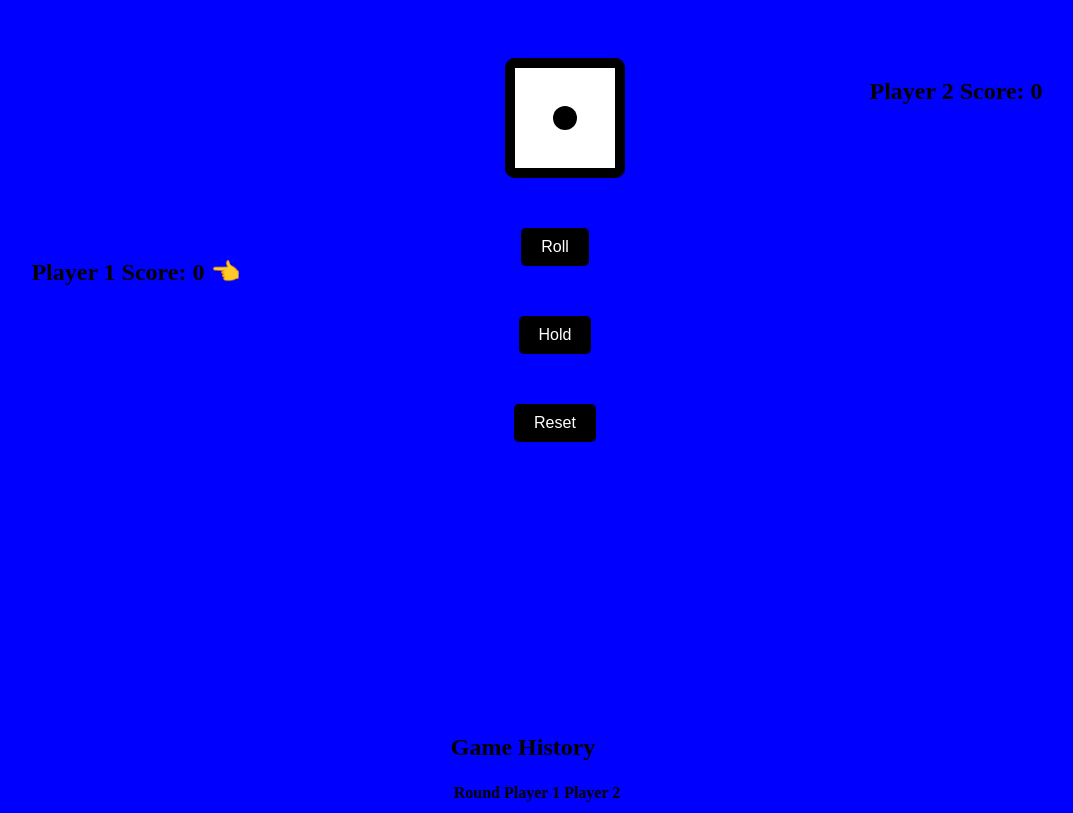
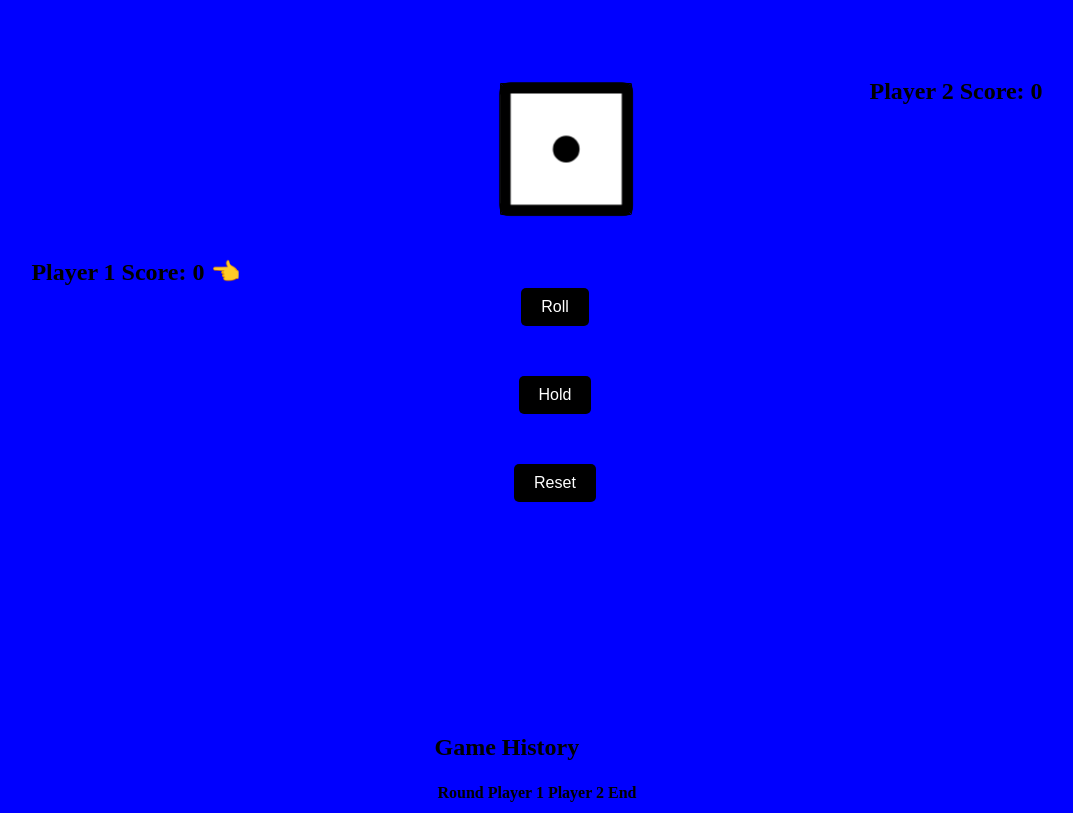
Before and after one commit to Fizox/Dice-roll-game, a plain HTML site: page index.html in a window 1280 px wide. Shown: the whole page, without its empty margins (103-1176 px from the left). Drawn offline with Linux system fonts and the light colour scheme.

Commit message:
Update index.html

```diff
--- a/index.html
+++ b/index.html
@@ -3,24 +3,74 @@
   <head>
     <meta charset="UTF-8" />
     <meta name="viewport" content="width=device-width, initial-scale=1.0" />
-    <title>Dice Game</title>
+    <title>Document</title>
     <link rel="stylesheet" href="style.css" />
   </head>
   <body>
     <section class="page">
       <div class="player-one">
-        <h2>Player 1 Score</h2>
-      </div>
+        <h2>Player 1 Score: <span id="player1-score">0</span></h2>
+            </div>
       <div class="mid">
-        <div class="dice-container">
+        <div class="dice-contaner">
           <div class="dice">
-            <!-- Dice faces as you already had -->
-            <div class="face one"><div class="dot"></div></div>
-            <div class="face two"><div class="split"><div class="dot"></div></div><div class="split right"><div class="dot"></div></div></div>
-            <div class="face three"><div class="split"><div class="dot"></div></div><div class="split middle"><div class="dot"></div></div><div class="split right"><div class="dot"></div></div></div>
-            <div class="face four"><div class="split"><div class="dot"></div><div class="dot"></div></div><div class="split"><div class="dot"></div><div class="dot"></div></div></div>
-            <div class="face five"><div class="split"><div class="dot"></div><div class="dot"></div></div><div class="split middle"><div class="dot"></div></div><div class="split"><div class="dot"></div><div class="dot"></div></div></div>
-            <div class="face six"><div class="split"><div class="dot"></div><div class="dot"></div><div class="dot"></div></div><div class="split"><div class="dot"></div><div class="dot"></div><div class="dot"></div></div></div>
+            <div class="face one">
+              <div class="dot"></div>
+            </div>
+            <div class="face two">
+              <div class="split">
+                <div class="dot"></div>
+              </div>
+              <div class="split right">
+                <div class="dot"></div>
+              </div>
+            </div>
+            <div class="face three">
+              <div class="split">
+                <div class="dot"></div>
+              </div>
+              <div class="split middle">
+                <div class="dot"></div>
+              </div>
+              <div class="split right">
+                <div class="dot"></div>
+              </div>
+            </div>
+            <div class="face four">
+              <div class="split">
+                <div class="dot"></div>
+                <div class="dot"></div>
+              </div>
+              <div class="split">
+                <div class="dot"></div>
+                <div class="dot"></div>
+              </div>
+            </div>
+            <div class="face five">
+              <div class="split">
+                <div class="dot"></div>
+                <div class="dot"></div>
+              </div>
+              <div class="split middle">
+                <div class="dot"></div>
+              </div>
+              <div class="split">
+                <div class="dot"></div>
+                <div class="dot"></div>
+              </div>
+            </div>
+            <div class="face six">
+              <div class="split">
+                <div class="dot"></div>
+                <div class="dot"></div>
+                <div class="dot"></div>
+              </div>
+              <div class="split">
+                <div class="dot"></div>
+                <div class="dot"></div>
+                <div class="dot"></div>
+              </div>
+            </div>
           </div>
         </div>
         <div class="btn-container">
@@ -30,11 +80,9 @@
         </div>
       </div>
       <div class="player-two">
-        <h2>Player 2 Score</h2>
+        <h2>Player 2 Score: <span id="player2-score">0</span></h2>
       </div>
     </section>
-
-    <!-- Game History Table -->
     <section class="table">
       <h2>Game History</h2>
       <table>
@@ -43,12 +91,14 @@
             <th>Round</th>
             <th>Player 1</th>
             <th>Player 2</th>
+            <th>End</th>
           </tr>
         </thead>
         <tbody id="history-body">
-          <!-- Filled with JS -->
+          <!-- يتم ملء الصفوف ديناميكياً من الجافاسكربت -->
         </tbody>
       </table>
+
     </section>
 
     <script src="script.js"></script>
```
